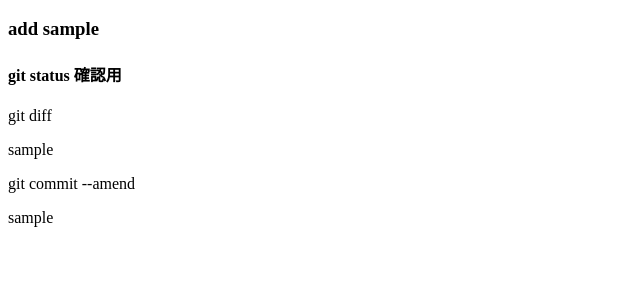
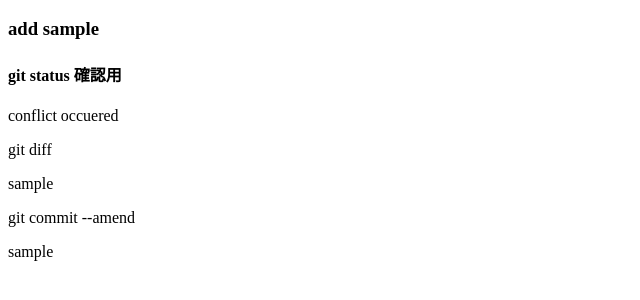
Before and after one commit to mt02-dev/git_tutorial_back, a plain HTML site: page index.html in a window 1280 px wide. Shown: the part 48-348 px from the top of the page, without its empty margins (0-640 px from the left). Drawn offline with Linux system fonts and the light colour scheme.

Commit message:
conflict

```diff
--- a/index.html
+++ b/index.html
@@ -1,6 +1,7 @@
 <h1>git tutorial</h1>
 <h3>add sample</h3>
 <h4>git status 確認用</h4>
+<p>conflict occuered</p>
 <p>git diff</p>
 <p>sample</p>
 <p>git commit --amend</p>
```
